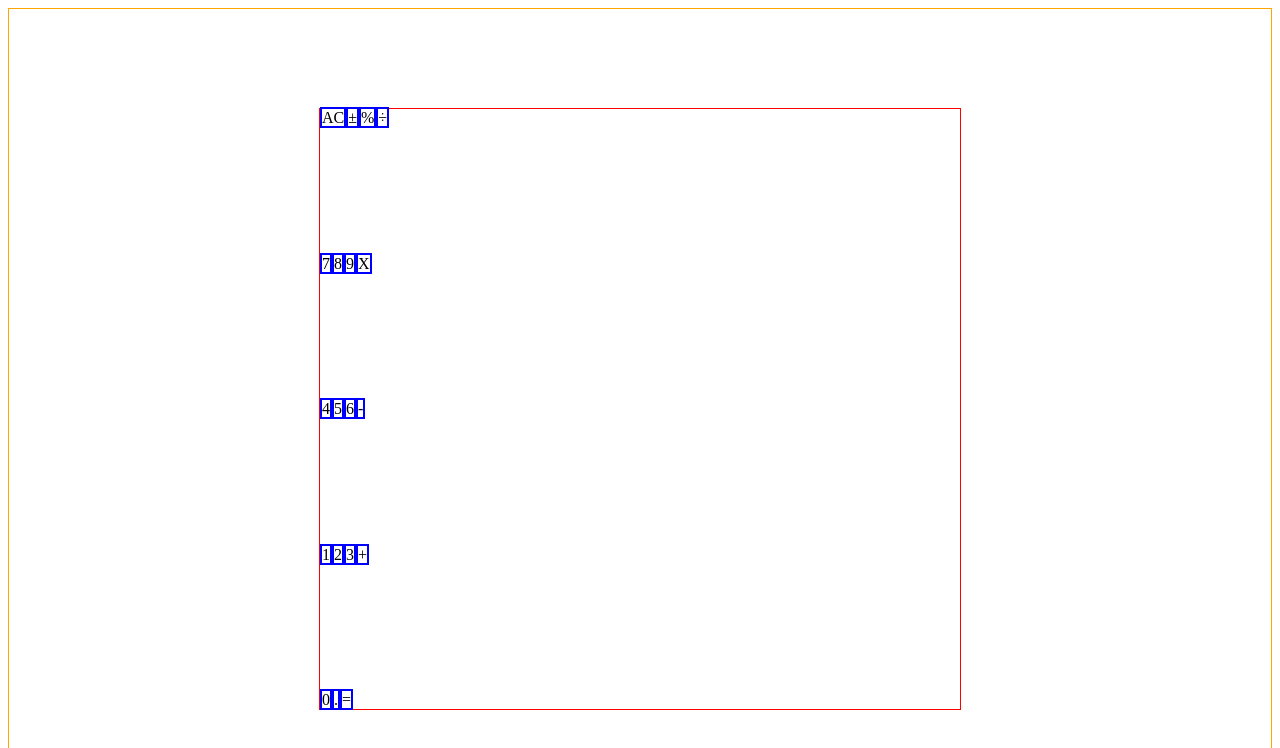
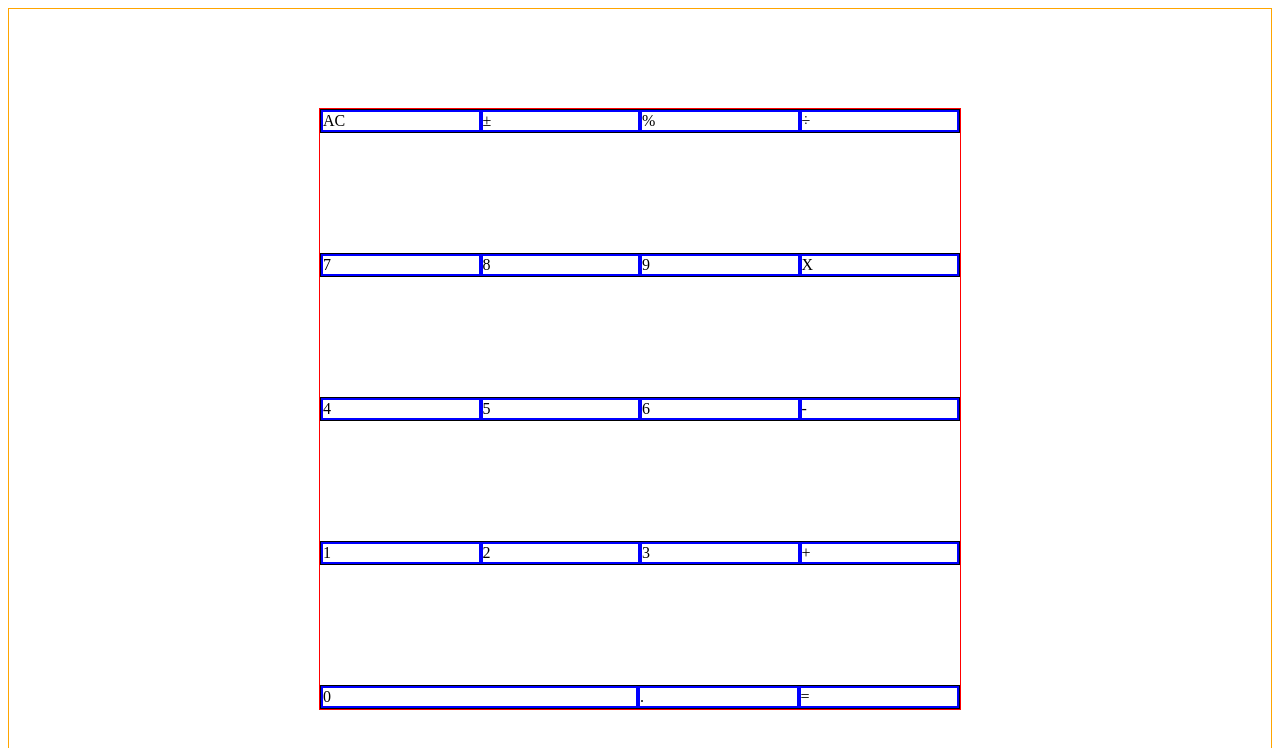
Before and after one commit to nevtay/calculator-react, a React (Vite) app: page / in a window 1280 px wide. Shown: the top 748 px of the page. Built offline with nearby package versions, Linux system fonts and the light colour scheme.

Commit message:
add class to each row

```diff
--- a/src/components/Row.tsx
+++ b/src/components/Row.tsx
@@ -1,13 +1,13 @@
-import React from "react";
+import "./Row.css";
 import { Props } from "../types/types";
 import Button from "./Button";
 
 const Row = (props: Props) => {
   return (
-    <div>
-      {props.values?.map((val) => {
-        return <Button value={val} />;
-      })}
+    <div className="row">
+      {props.values?.map((val) => (
+        <Button value={val} />
+      ))}
     </div>
   );
 };
```
